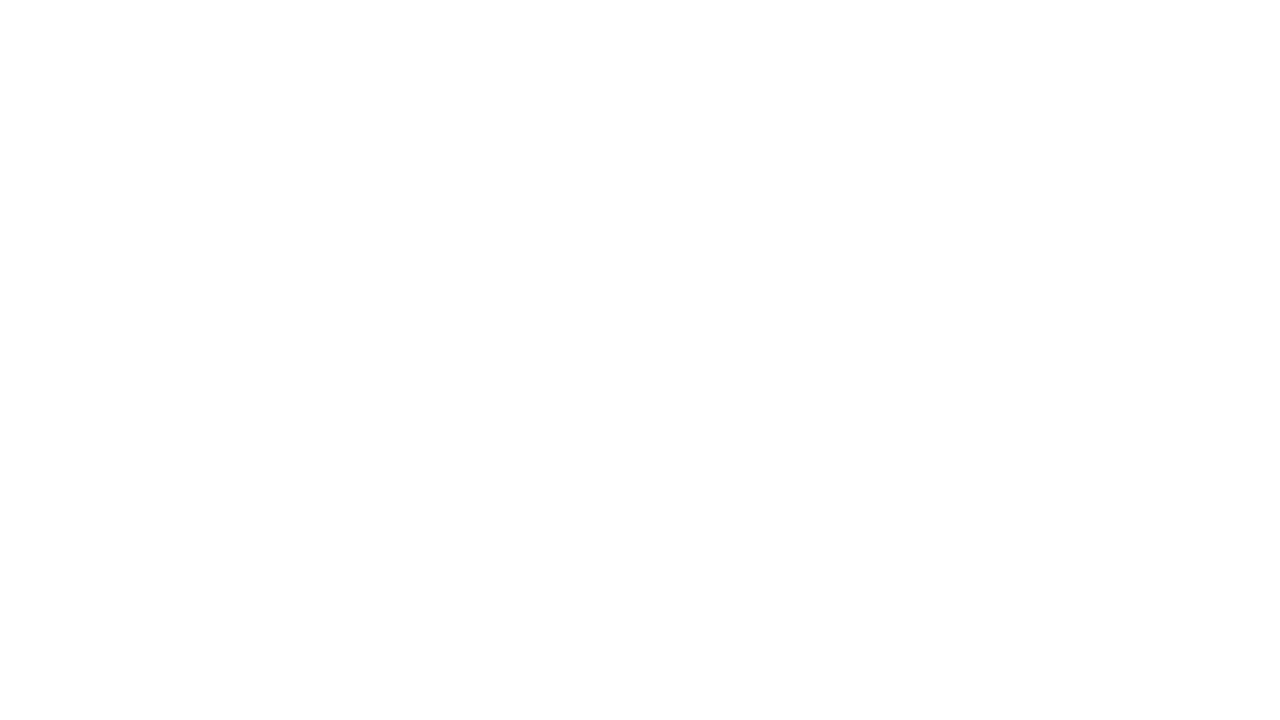
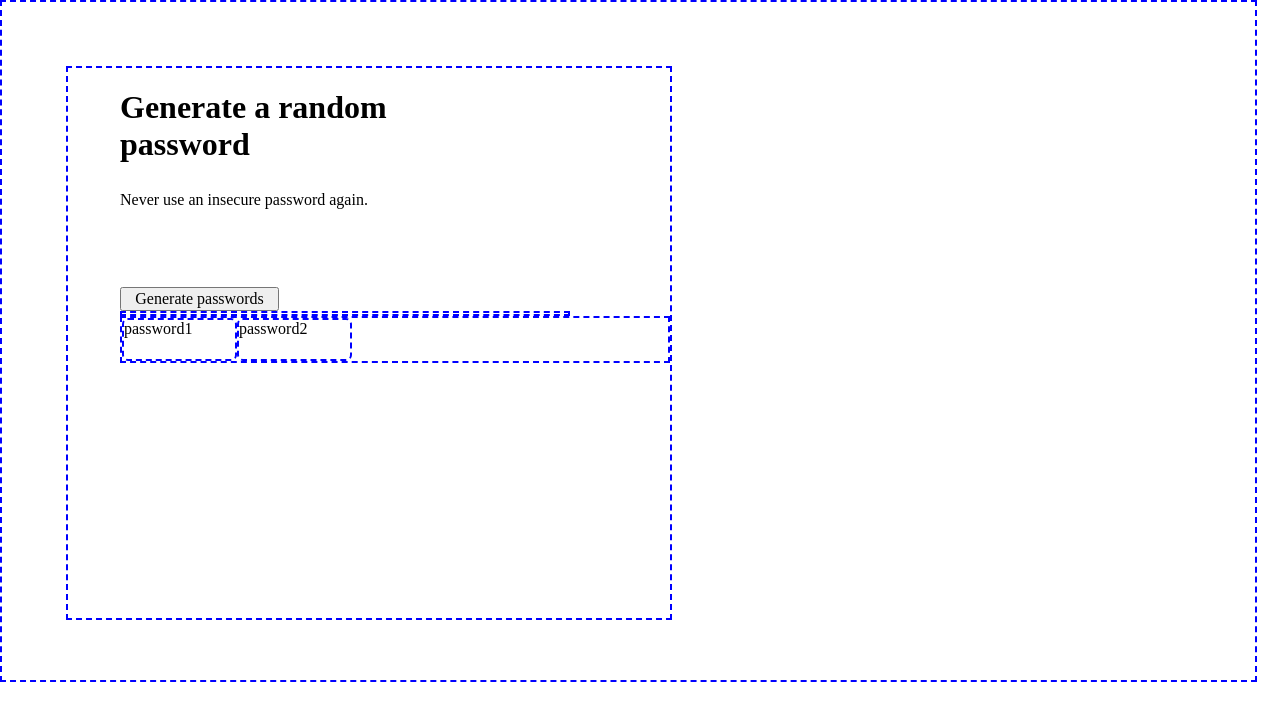
Before and after one commit to Esa1/PasswordGeneratorApp, a plain HTML site: page index.html in a window 1280 px wide. Drawn offline with nearby package versions, Linux system fonts and the light colour scheme.

Commit message:
Basic alighment of display components.

```diff
--- a/index.css
+++ b/index.css
@@ -1,3 +1,52 @@
 body {
     margin: 0;
+    max-height: 678px;
+    max-width: 1253px;
+
 }
+
+/* TOOLS */
+.devborder {
+    border: 2px dashed blue;
+}
+
+#container {
+    height: 550px;
+    width: 550px;
+    margin: 64;
+    padding-left: 52px;
+}
+
+h1 {
+    height: 80px;
+    width: 354px;
+    }
+
+p {
+    height: 80px;
+    width: 354px;
+
+}
+
+button {
+    height: 24px;
+    width: 159px;
+
+}
+#section-divider {
+    height: 1px;
+    width: 446px;
+
+}
+
+
+#password-container {
+    display: flex;
+}
+
+.password {
+    height: 39px;
+    width: 111px;
+    border-radius: 6px;
+
+    }
--- a/index.html
+++ b/index.html
@@ -2,8 +2,17 @@
     <head><link rel="stylesheet" href="https://cdnjs.cloudflare.com/ajax/libs/normalize/8.0.1/normalize.css">
         <link rel="stylesheet" href="index.css">
     </head>
-    <body>
-        <h1></h1>
+    <body class="devborder">
+        <div id="container" class="devborder">
+            <h1>Generate a random password</h1>
+            <p>Never use an insecure password again.</p>
+            <button>Generate passwords</button>
+            <div id="section-divider"  class="devborder"></div>
+            <div id="password-container"  class="devborder">
+                <div id="password1"  class="password devborder">password1</div>
+                <div id="password2"  class="password devborder">password2</div>
+            </div>
+        </div>
         <script src="index.js"></script>
     </body>
 </html>
--- a/index.js
+++ b/index.js
@@ -1,2 +1,2 @@
-const characters = ["A","B","C","D","E","F","G","H","I","J","K","L","M","N","O","P","Q","R","S","T","U","V","W","X","Y","Z","a","b","c","d","e","f","g","h","i","j","k","l","m","n","o","p","q","r","s","t","u","v","w","x","y","z", "0", "1", "2", "3", "4", "5", "6", "7", "8", "9","~","`","!","@","#","$","%","^","&","*","(",")","_","-","+","=","{","[","}","]",",","|",":",";","<",">",".","?",
+const characters = ["A","B","C","D","E","F","G","H","I","J","K","L","M","N","O","P","Q","R","S","T","U","V","W","X","Y","Z","a","b","c","d","e","f","g","h","i","j","k","l","m","n","o","p","q","r","s","t","u","v","w","x","y","z", "0", "1", "2", "3", "4", "5", "6", "7", "8", "9","~","`","!","@","#","$","%","^","&","*","(",")","_","-","+","=","{","[","}","]",",","|",":",";","<",">",".","?",
 "/"];
```
